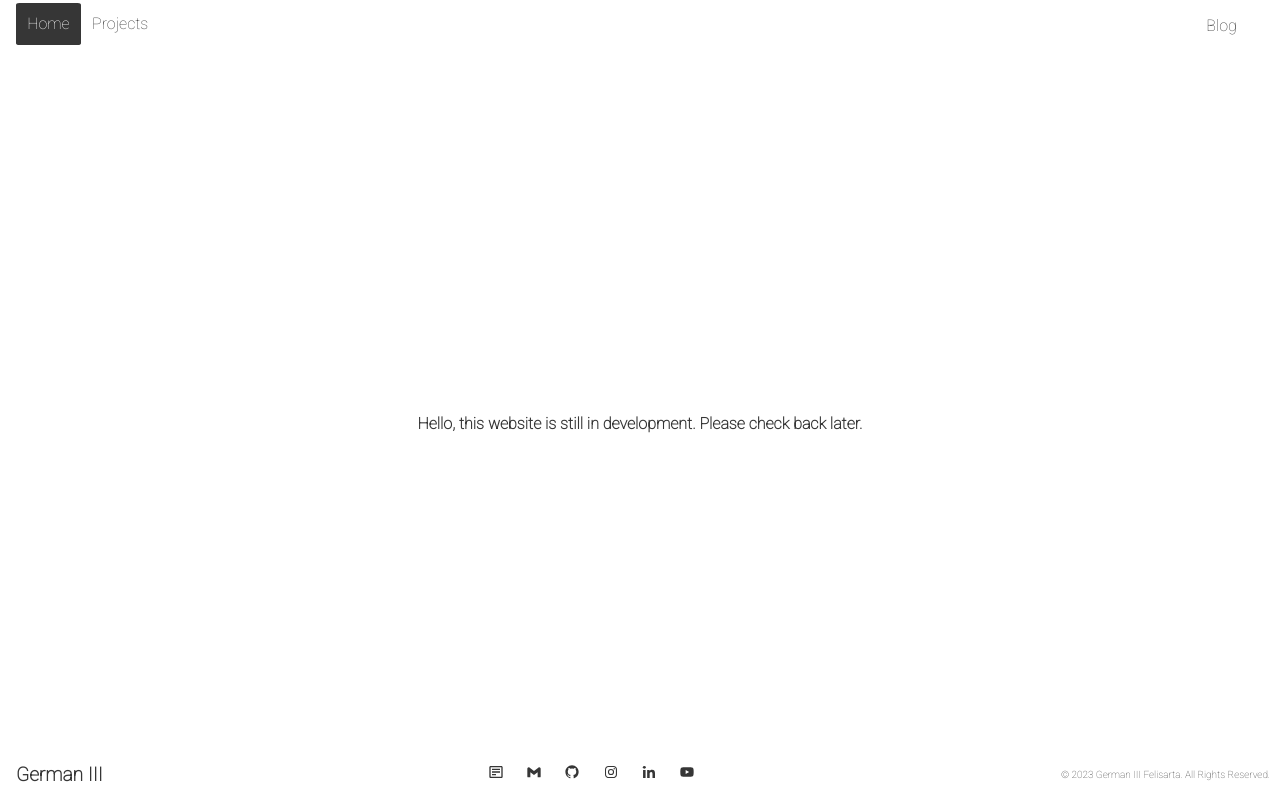
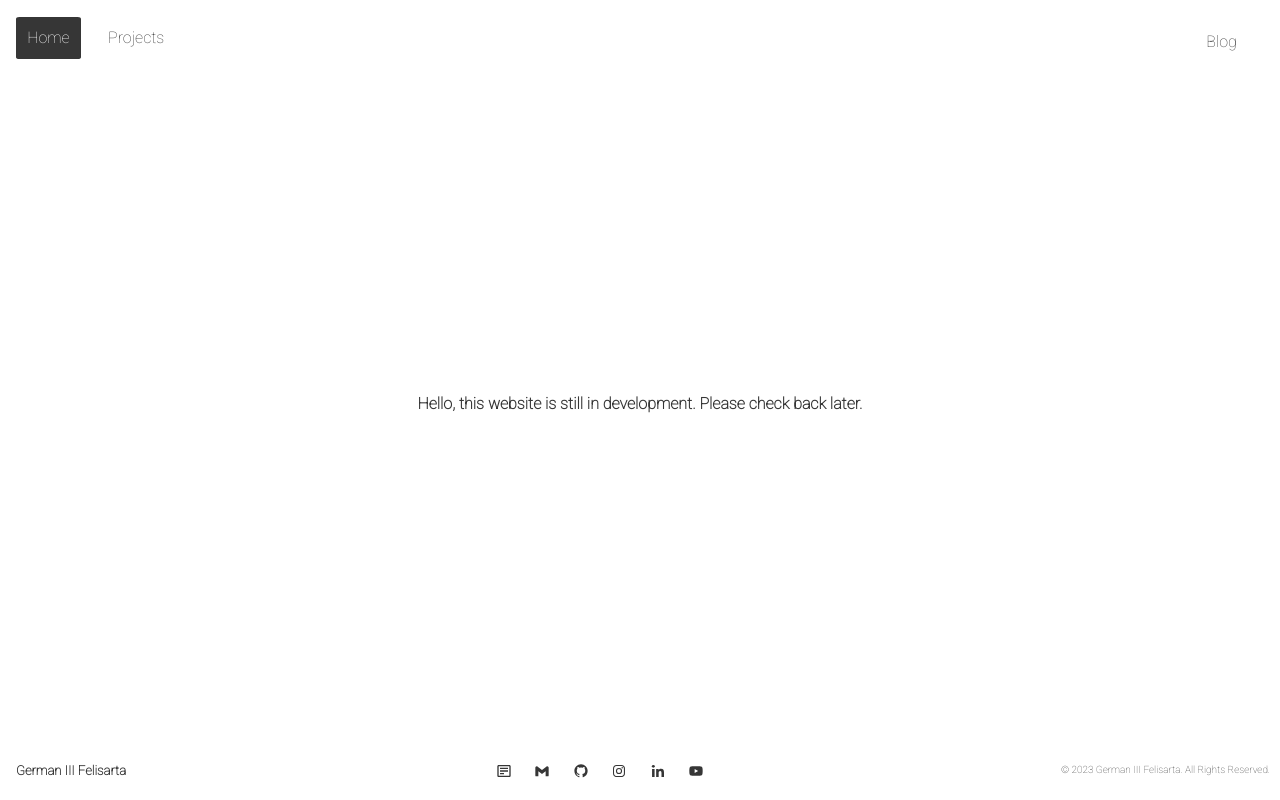
Before and after one commit to germaniii-com/germaniii.com, a Next.js app in the folder root/: page /home in a window 1280 px wide. Built offline with nearby package versions, Linux system fonts and the light colour scheme.

Commit message:
Adjust Margins and Paddings

```diff
--- a/root/app/_components/Footer/index.module.scss
+++ b/root/app/_components/Footer/index.module.scss
@@ -7,7 +7,7 @@
   background-color: $backgroundColor;
   color: $primaryColor;
   font-weight: 500;
-  position: fixed;
+  margin-bottom: .5em;
   bottom: 0;
   width: 100%;
 
@@ -16,8 +16,8 @@
     align-self: center;
     margin-left: 1em;
     span {
-      font-weight: 900;
-      font-size: larger;
+      font-weight: bolder;
+      font-size: small;
       text-align: center;
     }
   }
--- a/root/app/_components/Footer/index.tsx
+++ b/root/app/_components/Footer/index.tsx
@@ -18,7 +18,7 @@ const Footer = () => {
               className="h-8 mr-3"
               alt="Flowbite Logo"
             /> */}
-        <span>German III</span>
+        <span>German III Felisarta</span>
       </Link>
       <ul
         className="flex flex-wrap items-center mb-6 \
--- a/root/app/_components/NavigationBar/index.module.scss
+++ b/root/app/_components/NavigationBar/index.module.scss
@@ -7,9 +7,9 @@
   background-color: $backgroundColor;
   color: $primaryColor;
   font-weight: 500;
-  position: sticky;
   top: 0;
   width: 100%;
+  margin-top: 1em;
   ul {
     display: flex;
     flex-direction: row;
@@ -20,6 +20,7 @@
     padding: 1em;
     li {
       text-align: center;
+      margin-right: 1em;
       a {
         text-decoration: none;
         padding: 0.7em;
```
